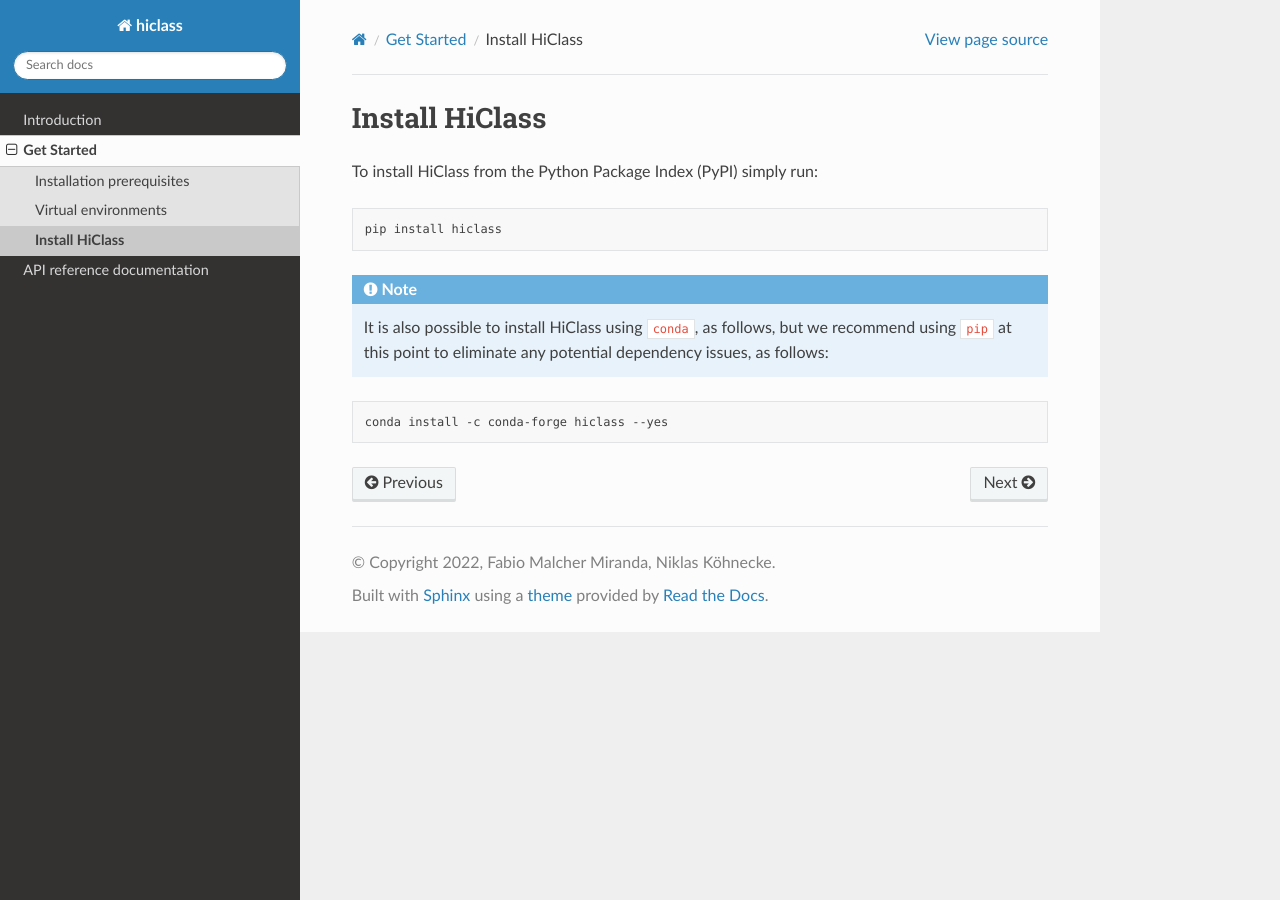
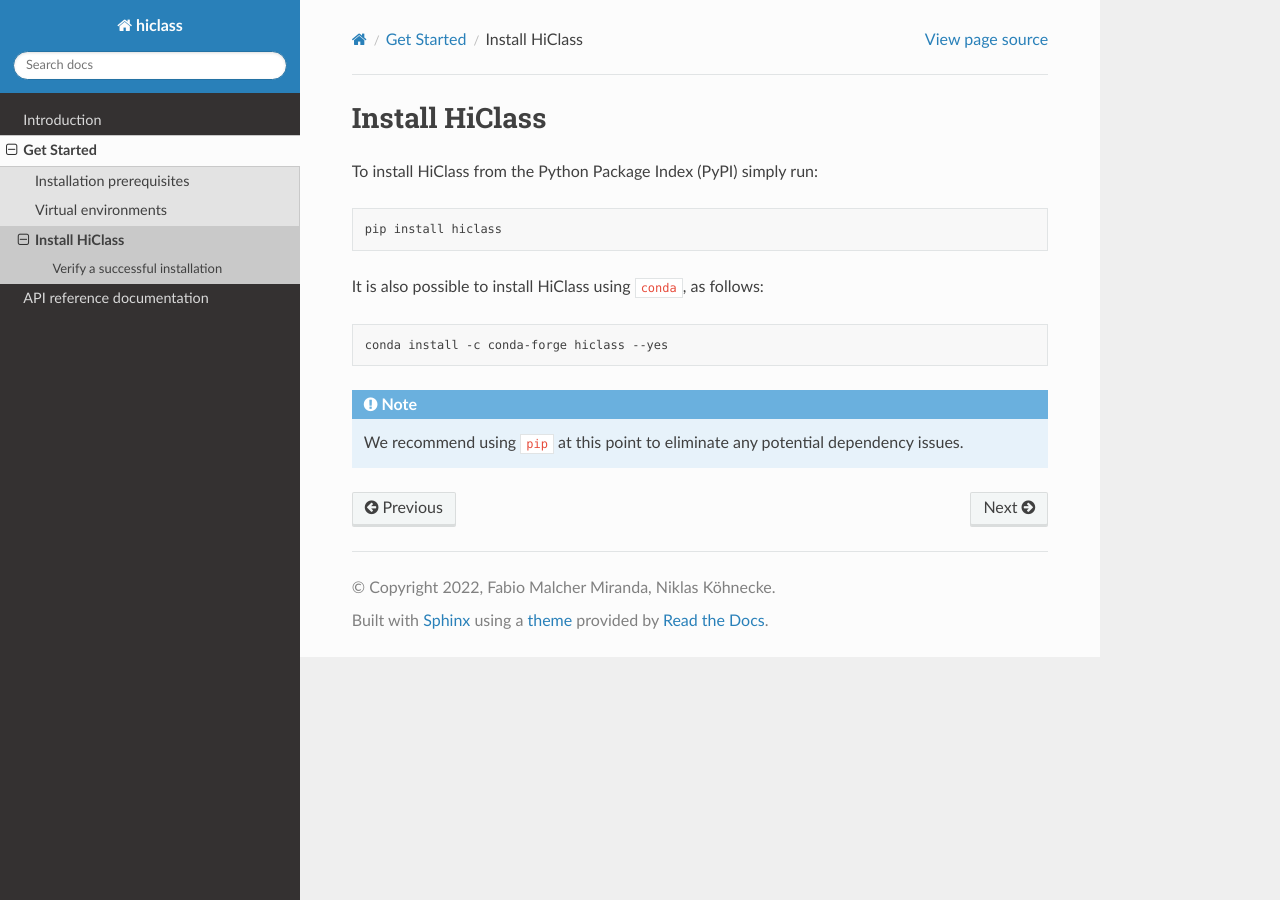
Before and after one commit to scikit-learn-contrib/hiclass, a Sphinx documentation site: the page built from docs/source/get_started/install.rst, in a window 1280 px wide. Built offline with Sphinx 7.4.7 and the Read the Docs theme 2.0.0, drawn with Linux system fonts in a browser that asks for light colours.

Commit message:
Add verify.rst

```diff
--- a/docs/source/get_started/install.rst
+++ b/docs/source/get_started/install.rst
@@ -7,10 +7,17 @@
 
     pip install hiclass
 
-.. note::
-
-    It is also possible to install HiClass using :literal:`conda`, as follows, but we recommend using :literal:`pip` at this point to eliminate any potential dependency issues, as follows:
+It is also possible to install HiClass using :literal:`conda`, as follows:
 
 .. code-block:: bash
 
     conda install -c conda-forge hiclass --yes
+
+.. note::
+
+    We recommend using :literal:`pip` at this point to eliminate any potential dependency issues.
+
+.. toctree::
+    :hidden:
+
+    verify
```
Also changed, not shown: docs/source/get_started/verify.rst (added, +26 -0 lines).
